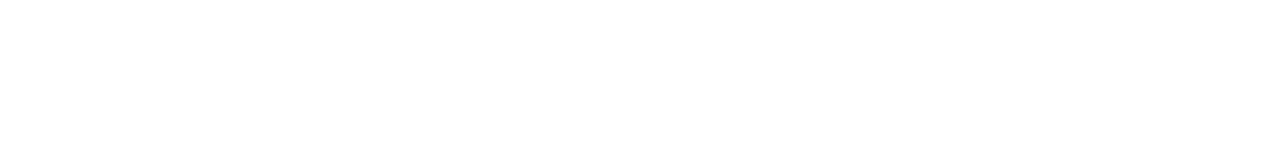
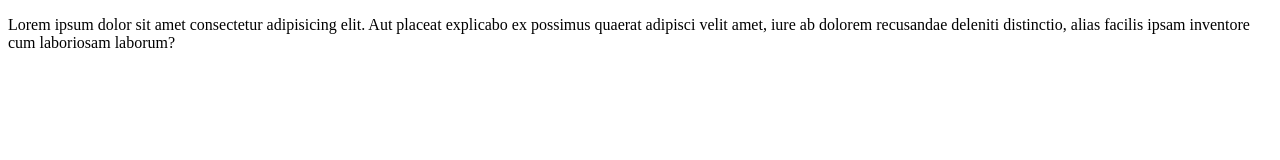
Before and after one commit to Jjpimba2/projeto-1, a plain HTML site: page projeto-1/index.html in a window 1280 px wide. Drawn offline with Linux system fonts and the light colour scheme.

Commit message:
add texto no body

```diff
--- a/projeto-1/index.html
+++ b/projeto-1/index.html
@@ -6,6 +6,6 @@
     <title>curso gratuito git e github</title>
 </head>
 <body>
-
+    <p>Lorem ipsum dolor sit amet consectetur adipisicing elit. Aut placeat explicabo ex possimus quaerat adipisci velit amet, iure ab dolorem recusandae deleniti distinctio, alias facilis ipsam inventore cum laboriosam laborum?</p>
 </body>
 </html>
```
